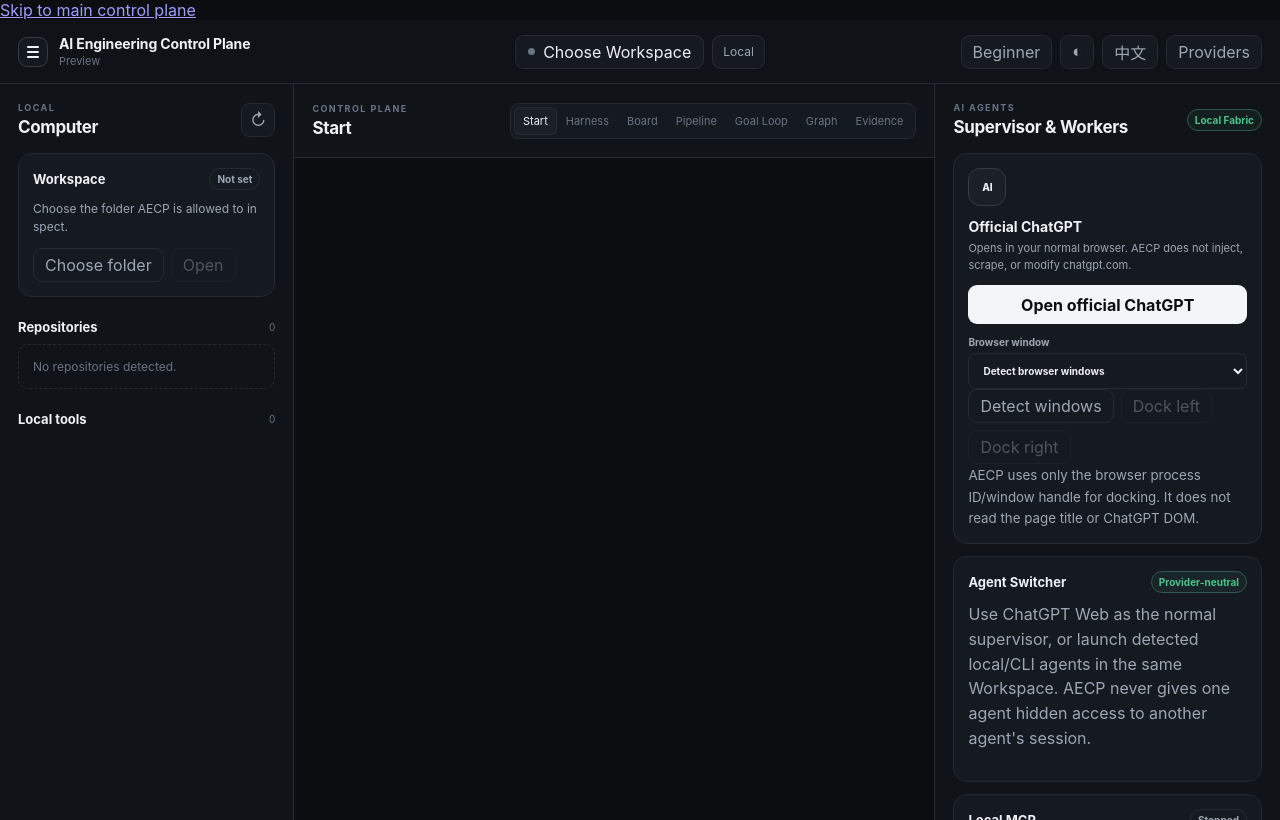
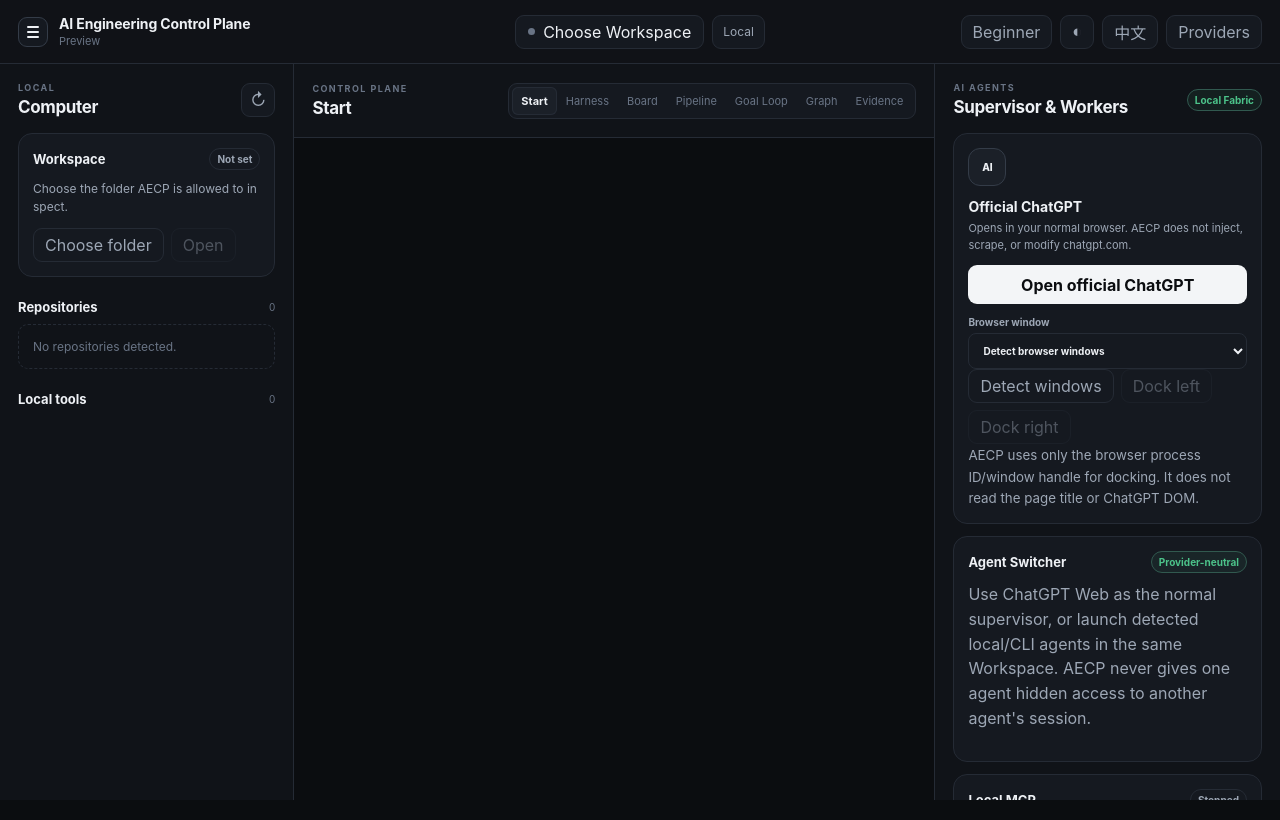
Before and after one commit to Space653000/0_JN1_AIECP, an Electron app: page ui/index.html in a window 1280 px wide. Drawn offline with Linux system fonts and the light colour scheme; no server answers.

Commit message:
ui: add focus and reduced-motion accessibility

```diff
--- a/ui/styles.css
+++ b/ui/styles.css
@@ -257,3 +257,31 @@
 
 /* Implementation status / completion gates */
 .hc-status-card{margin-top:16px}.hc-status-grid{display:grid;grid-template-columns:repeat(3,minmax(0,1fr));gap:10px}.hc-status-grid>div{display:flex;flex-direction:column;gap:6px;padding:12px;border:1px solid var(--line);border-radius:10px;background:var(--panel-2)}.hc-status-grid b{font-size:12px;letter-spacing:.04em}.hc-status-grid small{opacity:.75;line-height:1.4}.hc-pending{margin-top:12px;padding:10px;border-left:3px solid var(--blue);line-height:1.5}@media(max-width:900px){.hc-status-grid{grid-template-columns:1fr 1fr}}@media(max-width:620px){.hc-status-grid{grid-template-columns:1fr}}
+
+/* Accessibility */
+.skip-link{
+  position:fixed;
+  top:8px;
+  left:8px;
+  z-index:10000;
+  transform:translateY(-160%);
+  padding:10px 14px;
+  border-radius:10px;
+  background:var(--panel,#11151b);
+  color:var(--text,#fff);
+  border:2px solid currentColor;
+}
+.skip-link:focus{transform:translateY(0)}
+:where(button,a,input,select,textarea,[tabindex]):focus-visible{
+  outline:3px solid currentColor;
+  outline-offset:3px;
+}
+[role="tab"][aria-selected="true"]{font-weight:700}
+@media (prefers-reduced-motion: reduce){
+  *,*::before,*::after{
+    scroll-behavior:auto !important;
+    animation-duration:0.001ms !important;
+    animation-iteration-count:1 !important;
+    transition-duration:0.001ms !important;
+  }
+}
```
